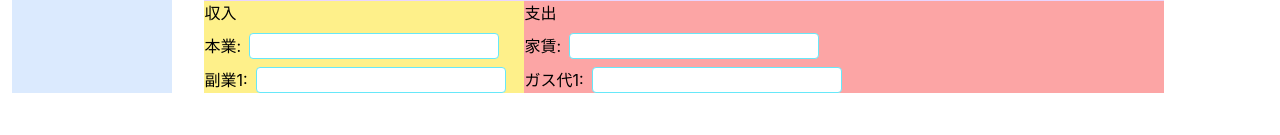
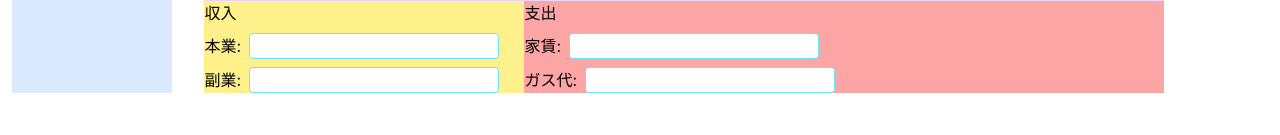
Before and after one commit to tarorin0305/study-tracker, a React (Create React App) app: page /expenses in a window 1280 px wide. Shown: the part 675-810 px from the top of the page. Built offline with nearby package versions, Linux system fonts and the light colour scheme; no server answers.

Commit message:
fix typo

```diff
--- a/src/components/ExpensesDashboard.tsx
+++ b/src/components/ExpensesDashboard.tsx
@@ -89,7 +89,7 @@ const ExpensesDashboard = () => {
             </form>
             <form action="" className='pt-2'>
               <label>
-                副業1:
+                副業:
                 <input type="number" className='ml-2 border border-cyan-300 rounded'/>
               </label>
             </form>
@@ -104,7 +104,7 @@ const ExpensesDashboard = () => {
             </form>
             <form action="" className='pt-2'>
               <label>
-                ガス代1:
+                ガス代:
                 <input type="number" className='ml-2 border border-cyan-300 rounded'/>
               </label>
             </form>
```
